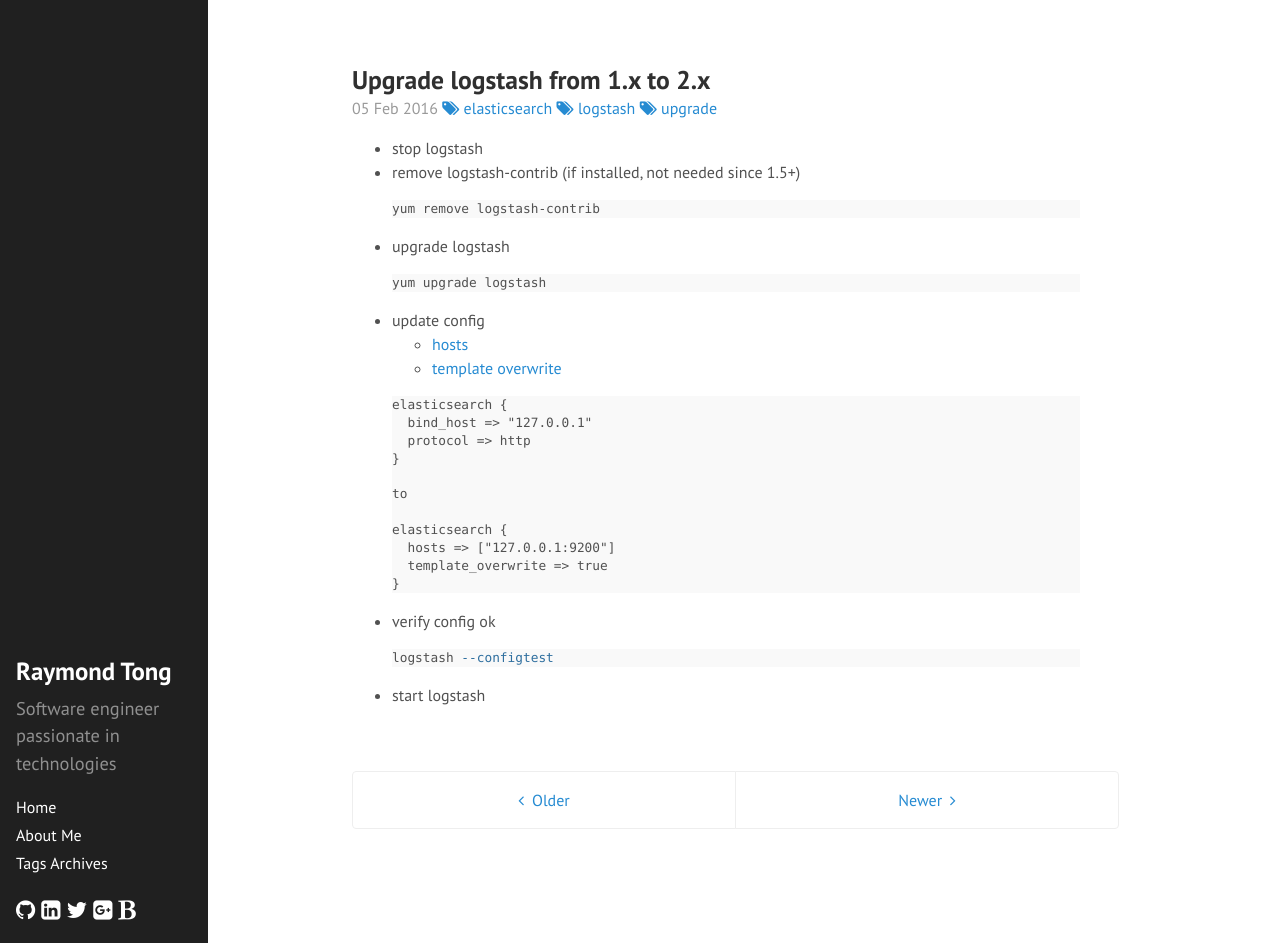
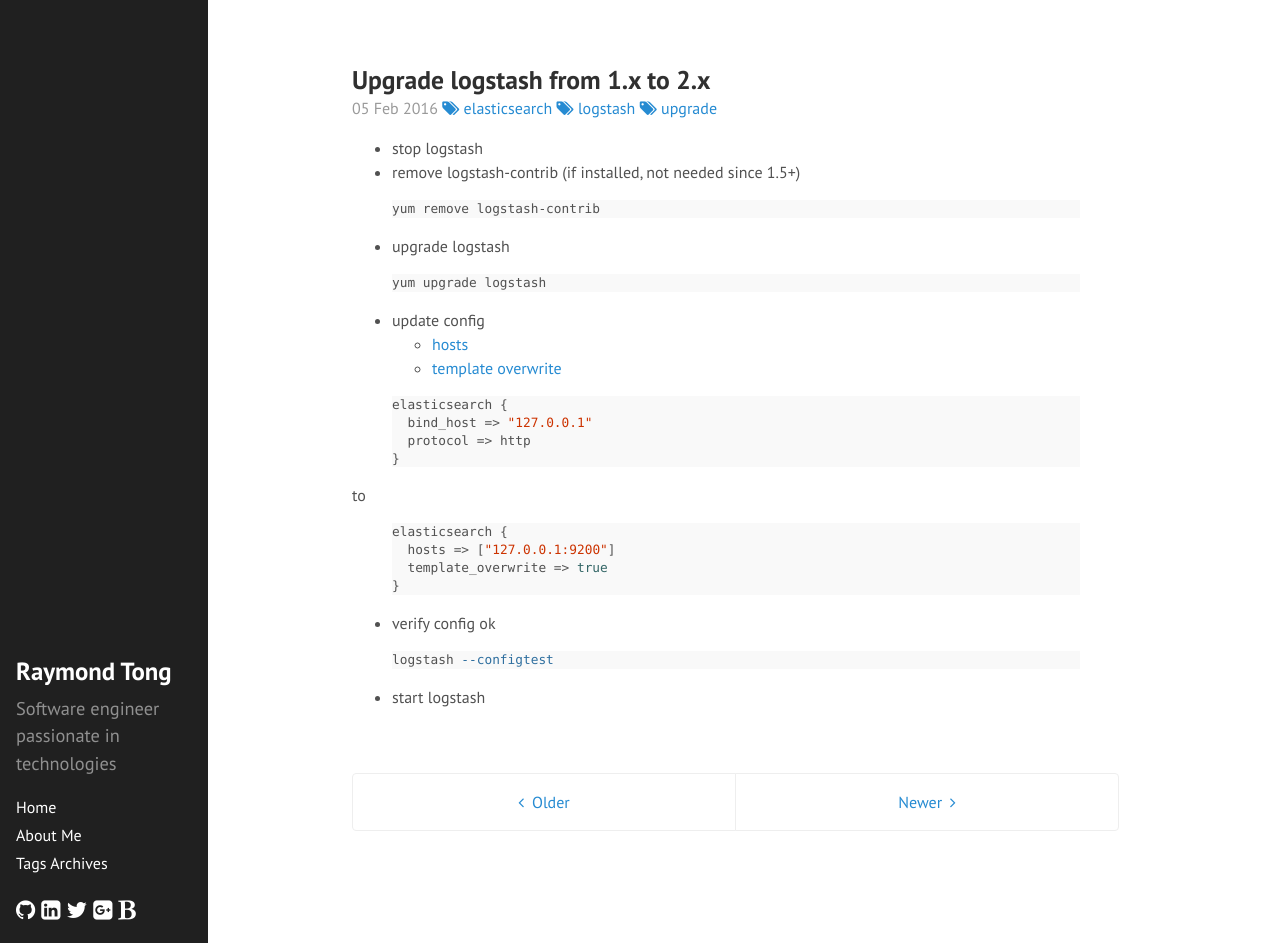
Before and after one commit to raytong82/raytong8, a Jekyll site: the page built from _posts/2016-02-05-upgrade-logstash-1x-to-2x.md, in a window 1280 px wide and 943 px high. Built offline with Jekyll 4.4.1, drawn with Linux system fonts in a browser that asks for light colours; nearby versions of some CDN libraries.

Commit message:
track back file for testing

```diff
--- a/_posts/2016-02-05-upgrade-logstash-1x-to-2x.md
+++ b/_posts/2016-02-05-upgrade-logstash-1x-to-2x.md
@@ -20,20 +20,18 @@ yum upgrade logstash
 * update config
   - [hosts](https://www.elastic.co/guide/en/logstash/current/plugins-outputs-elasticsearch.html#plugins-outputs-elasticsearch-hosts)
   - [template overwrite](https://www.elastic.co/guide/en/logstash/current/_upgrading_logstash_and_elasticsearch_to_2_0.html)
-{% highlight text %}
-{% raw %}
+{% highlight shell %}
 elasticsearch {
   bind_host => "127.0.0.1"
   protocol => http
 }
-
+{% endhighlight %}
 to
-
+{% highlight shell %}
 elasticsearch {
   hosts => ["127.0.0.1:9200"]
   template_overwrite => true
 }
-{% endraw %}
 {% endhighlight %}
 * verify config ok
 {% highlight shell %}
```
